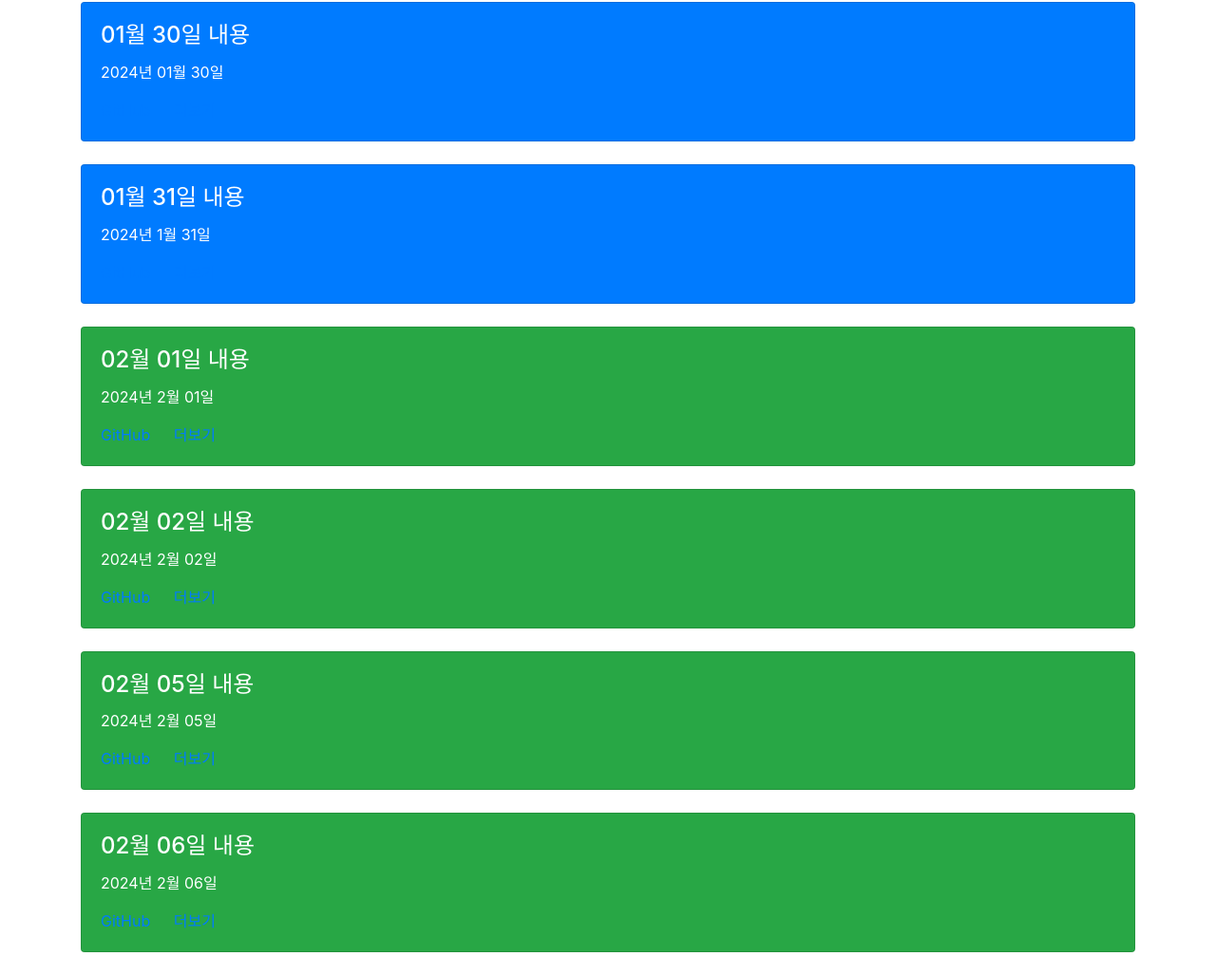
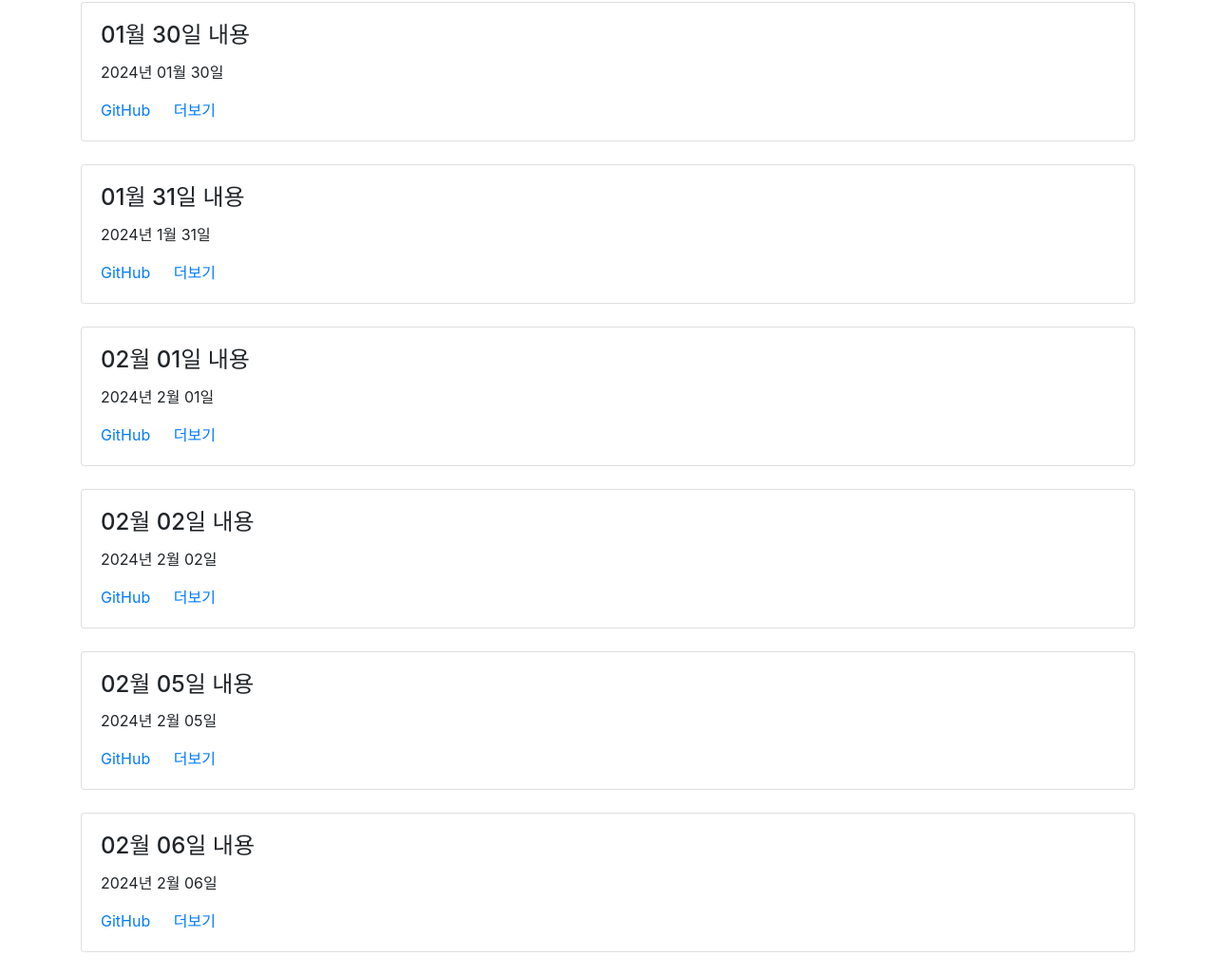
Before and after one commit to founion/founion.github.io, a plain HTML site: page index.html in a window 1280 px wide. Shown: the part 156-1183 px from the top of the page at 95% size. Drawn offline with nearby package versions, Linux system fonts and the light colour scheme.

Commit message:
Update index.html

```diff
--- a/index.html
+++ b/index.html
@@ -21,7 +21,7 @@
   </br>
   </br>
 
-  <div class="card bg-primary text-white">
+  <div class="card">
     <div class="card-body">
       <h4 class="card-title">01월 30일 내용</h4>
       <p class="card-text">2024년 01월 30일</p>
@@ -32,7 +32,7 @@
 
   </br>
 
-  <div class="card bg-primary text-white">
+  <div class="card">
     <div class="card-body">
       <h4 class="card-title">01월 31일 내용</h4>
       <p class="card-text">2024년 1월 31일</p>
@@ -43,7 +43,7 @@
 
   </br>
 
-  <div class="card bg-success text-white">
+  <div class="card">
     <div class="card-body">
       <h4 class="card-title">02월 01일 내용</h4>
       <p class="card-text">2024년 2월 01일</p>
@@ -54,7 +54,7 @@
 
   </br>
 
-  <div class="card bg-success text-white">
+  <div class="card">
     <div class="card-body">
       <h4 class="card-title">02월 02일 내용</h4>
       <p class="card-text">2024년 2월 02일</p>
@@ -65,7 +65,7 @@
 
   </br>
 
-  <div class="card bg-success text-white">
+  <div class="card">
     <div class="card-body">
       <h4 class="card-title">02월 05일 내용</h4>
       <p class="card-text">2024년 2월 05일</p>
@@ -76,7 +76,7 @@
 
   </br>
 
-  <div class="card bg-success text-white">
+  <div class="card">
     <div class="card-body">
       <h4 class="card-title">02월 06일 내용</h4>
       <p class="card-text">2024년 2월 06일</p>
```
